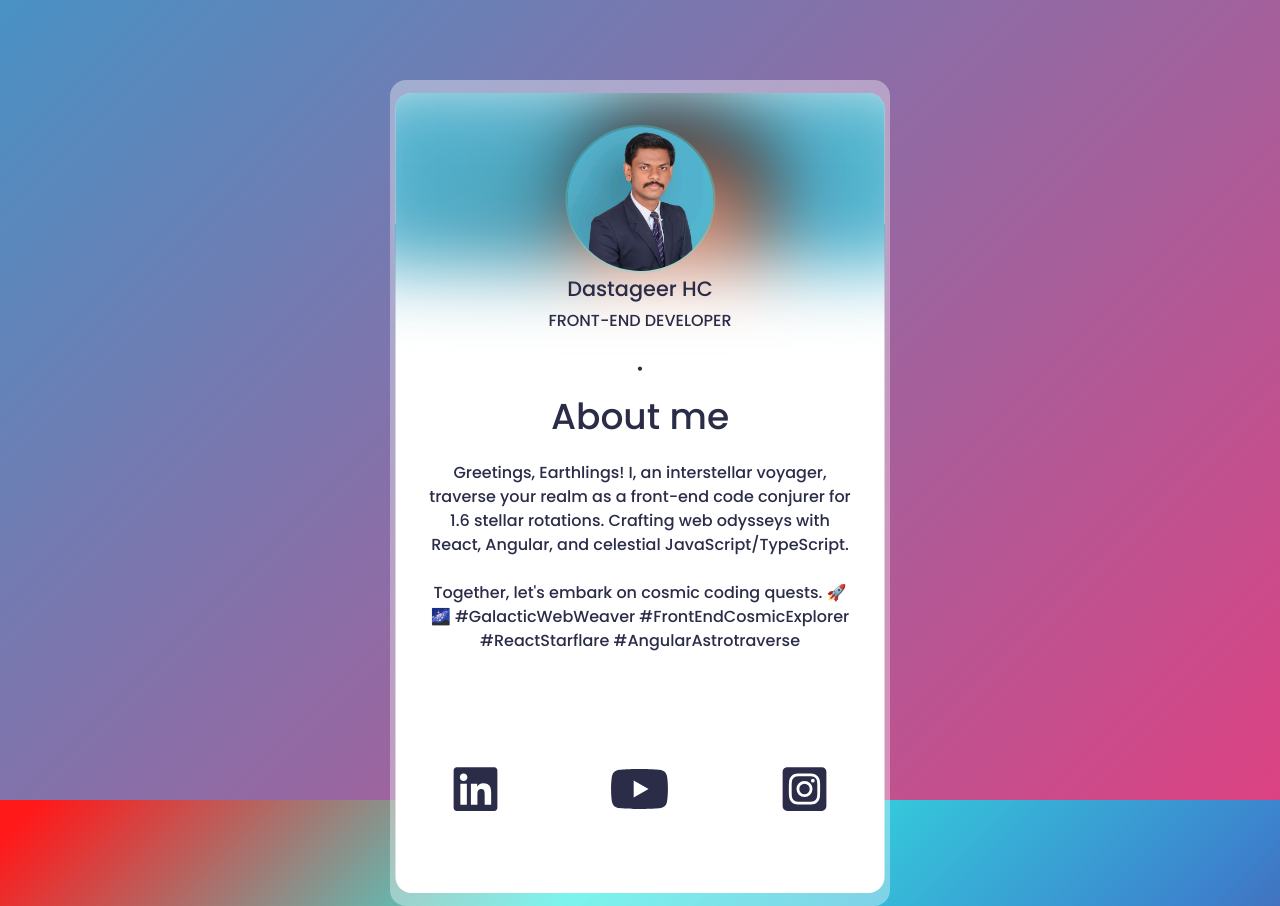
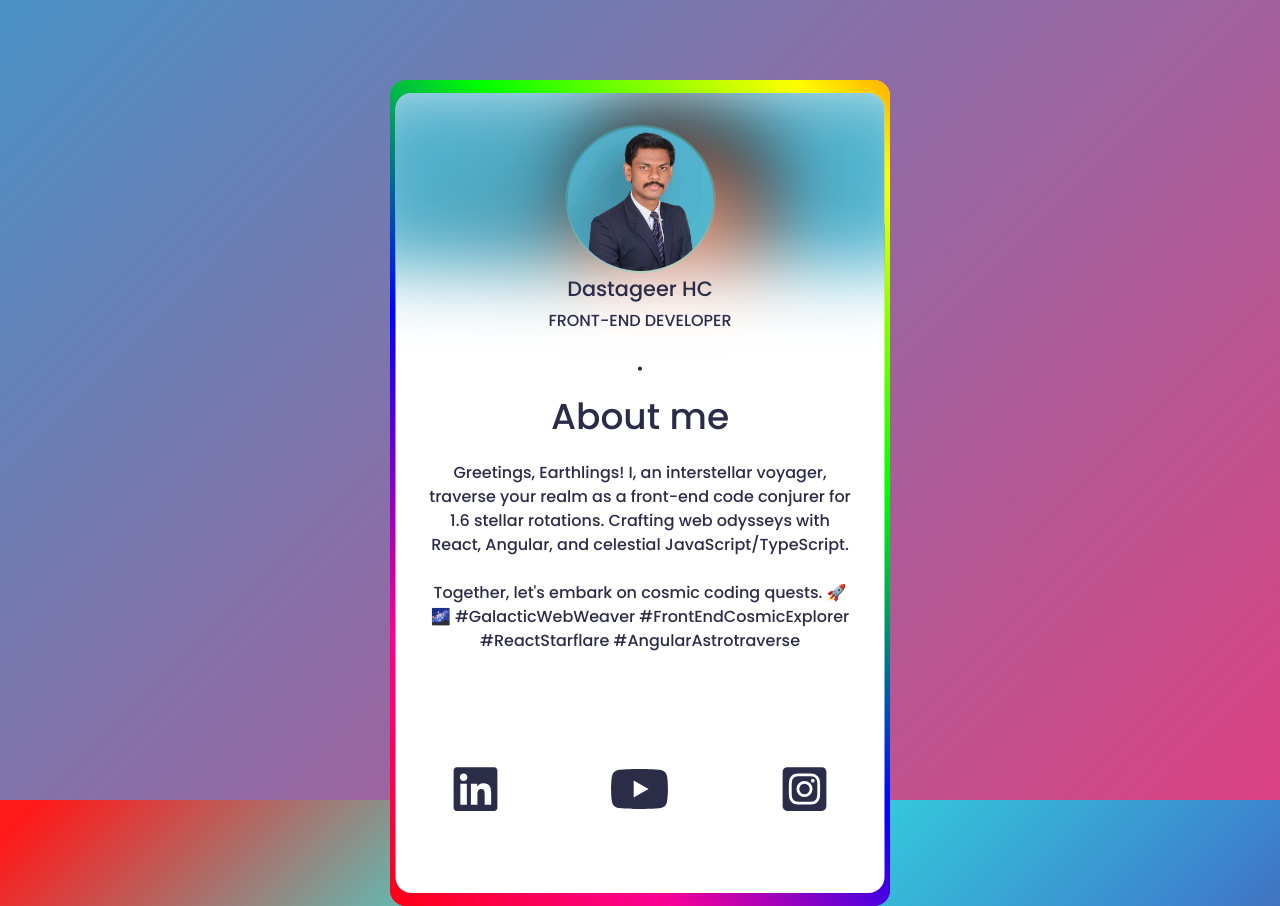
Before and after one commit to dastageer-hc/portfolio, a React (Create React App) app: page / in a window 1280 px wide. Built offline with nearby package versions, Linux system fonts and the light colour scheme.

Commit message:
gradient border added

```diff
--- a/src/components/Homepage/HomePage.module.css
+++ b/src/components/Homepage/HomePage.module.css
@@ -26,6 +26,59 @@
   padding: .8rem;
   background-color: rgba(255, 255, 255, 0.363);
   border: 1px solid blur(25px) saturate(200%);
+  /* --borderWidth: 3px; */
+  /* background: #1D1F20; */
+  /* position: relative; */
+  /* border-radius: var(--borderWidth); */
+}
+
+/* .outer_border:after {
+  content: '';
+  position: absolute;
+  top: calc(-1 * var(--borderWidth));
+  left: calc(-1 * var(--borderWidth));
+  height: calc(100% + var(--borderWidth) * 2);
+  width: calc(100% + var(--borderWidth) * 2);
+  background: linear-gradient(60deg, #f79533, #f37055, #ef4e7b, #a166ab, #5073b8, #1098ad, #07b39b, #6fba82);
+  border-radius: calc(2 * var(--borderWidth));
+  z-index: -1;
+  animation: animatedGradient 3s ease alternate infinite;
+  background-size: 300% 300%;
+  opacity: .5;
+  transform: scale(15);
+} */
+
+.outer_border:before,
+.outer_border:after {
+  content: '';
+  position: absolute;
+  left: -2px;
+  top: -2px;
+  background: linear-gradient(45deg, #fb0094, #0000ff, #00ff00, #ffff00, #ff0000, #fb0094,
+      #0000ff, #00ff00, #ffff00, #ff0000);
+  background-size: 400%;
+  width: calc(100% + 4px);
+  height: calc(100% + 4px);
+  z-index: -1;
+  animation: steam 20s linear infinite;
+}
+
+@keyframes steam {
+  0% {
+    background-position: 0 0;
+  }
+
+  50% {
+    background-position: 400% 0;
+  }
+
+  100% {
+    background-position: 0 0;
+  }
+}
+
+.block:after {
+  filter: blur(50px);
 }
 
 .card_container {
@@ -100,7 +153,7 @@
 
 }
 
-.bg_image .glass_overlay::after {
+.bg_image .glass_overlay:after {
   content: '';
   width: 100%;
   height: 200%;
@@ -164,6 +217,20 @@
   }
 }
 
+@keyframes animatedGradient {
+  0% {
+    background-position: 0% 50%;
+  }
+
+  50% {
+    background-position: 100% 50%;
+  }
+
+  100% {
+    background-position: 0% 50%;
+  }
+}
+
 @media (max-width:550px) {
   .outer_border {
     width: 96vw;
```
